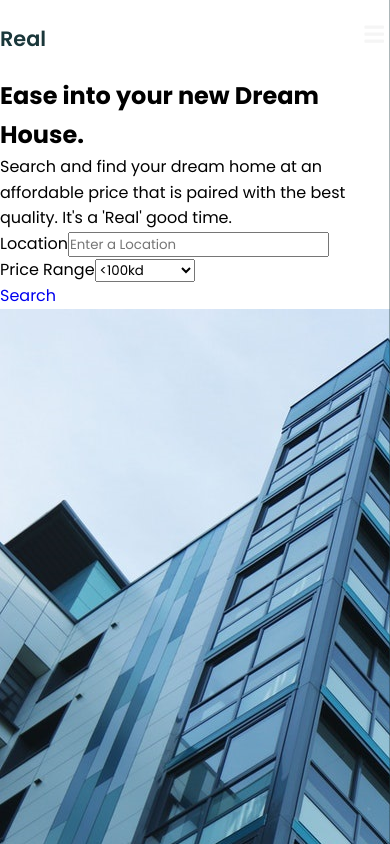
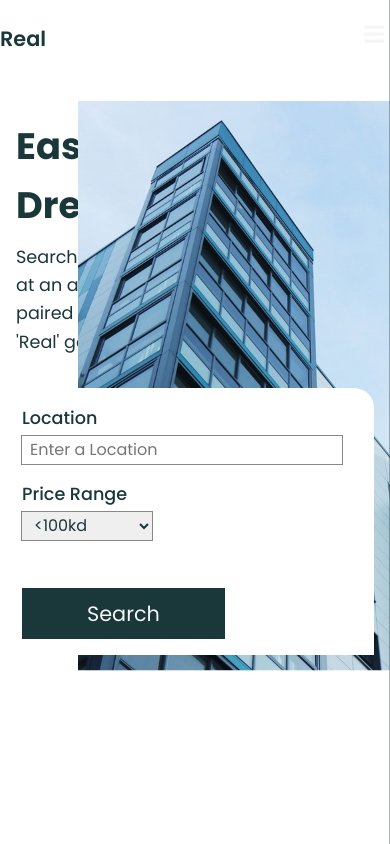
Before and after one commit to matthewricklefs/real-estate-swapi, a React (Create React App) app: page / in a window 390 px wide. Shown: the top 844 px of the page. Built offline with nearby package versions, Linux system fonts and the light colour scheme.

Commit message:
prepares responsive styles for Section1

```diff
--- a/src/components/Pages/Home/Sections/Section1.module.scss
+++ b/src/components/Pages/Home/Sections/Section1.module.scss
@@ -0,0 +1,274 @@
+.section_1 {
+	display: grid;
+	grid-template-columns: 70% 30%;
+	@media screen and (max-width: 768px) {
+		grid-template-columns: 60% 40%;
+	}
+
+	.Navbar {
+		grid-row: 1/2;
+		grid-column: 1/3;
+		position: relative;
+		z-index: 100;
+	}
+
+	.img {
+		grid-row: 1/3;
+		grid-column: 2/3;
+		background: url("../../../../assets/background.png");
+		background-size: cover;
+		transform: translateX(3rem);
+	}
+}
+
+.section_1_content {
+	position: relative;
+	margin-top: 3rem;
+	grid-row: 2/3;
+	grid-column: 1/3;
+	display: grid;
+	grid-template-columns: 30% 10% 60%;
+
+	@media screen and (max-width: 768px) {
+		grid-template-columns: 30% 30% 40%;
+	}
+
+	@media screen and (max-width: 550px) {
+		transform: translateY(-1.5rem);
+	}
+
+	.slogan {
+		position: relative;
+		z-index: 10;
+		width: 100%;
+		grid-row: 1/2;
+		grid-column: 1/3;
+		padding: 1rem;
+
+		@media screen and (max-width: 768px) {
+			background: rgba(255, 255, 255, 0.63);
+			grid-column: 1/4;
+		}
+
+		h1 {
+			color: var(--dark-green);
+			font-size: 3rem;
+			margin-bottom: 0.5rem;
+			width: 80%;
+			@media screen and (max-width: 1150px) {
+				font-size: 2.5rem;
+				width: 90%;
+			}
+			@media screen and (max-width: 875px) {
+				width: 100%;
+			}
+			@media screen and (max-width: 768px) {
+				font-size: 3rem;
+			}
+			@media screen and (max-width: 425px) {
+				font-size: 2.3rem;
+			}
+		}
+
+		p {
+			color: var(--gray);
+			width: 70%;
+			font-size: 1.3rem;
+			margin-bottom: 0.5rem;
+			height: max-content;
+			@media screen and (max-width: 1150px) {
+				font-size: 1rem;
+				width: 75%;
+			}
+			@media screen and (max-width: 875px) {
+				width: 85%;
+			}
+			@media screen and (max-width: 768px) {
+				font-size: 1.3rem;
+				color: var(--dark-green);
+			}
+			@media screen and (max-width: 425px) {
+				font-size: 1.1rem;
+			}
+		}
+	}
+
+	.search_container {
+		position: relative;
+		z-index: 10;
+		display: flex;
+		align-items: center;
+		gap: 1rem;
+		border: 1px solid rgba(216, 216, 216, 0.56);
+		width: max-content;
+		background: white;
+		margin-top: 2rem;
+		padding-block: 1rem;
+		@media screen and (max-width: 1024px) {
+			gap: 8px;
+		}
+		@media screen and (max-width: 768px) {
+			border: none;
+			gap: 1rem;
+			padding-left: 6px;
+			padding-right: 2rem;
+			border-radius: 0px 20px 0px 0px;
+			display: flex;
+			flex-direction: column;
+			align-items: flex-start;
+		}
+		@media screen and (max-width: 430px) {
+			width: 100%;
+		}
+
+		& > * {
+			padding: 1rem;
+			@media screen and (max-width: 800px) {
+				padding: 0.8rem;
+			}
+			@media screen and (max-width: 768px) {
+				padding: 0rem;
+			}
+		}
+
+		.location_container,
+		.price_container {
+			position: relative;
+			display: flex;
+			flex-direction: column;
+			@media screen and (max-width: 768px) {
+				align-items: flex-start;
+			}
+
+			span {
+				color: var(--dark-green);
+				font-weight: 500;
+				font-size: 1.1rem;
+				height: 2rem;
+			}
+
+			input {
+				border: none;
+				outline: 1px solid var(--gray);
+				padding: 0.2rem 0.5rem;
+				font-size: 1rem;
+				color: var(--dark-green);
+				width: 300px;
+				height: 28px;
+				@media screen and (max-width: 430px) {
+					width: 100%;
+				}
+			}
+
+			select {
+				border: none;
+				outline: 1px solid var(--gray);
+				padding: 0.2rem 0.5rem;
+				width: 120px;
+				height: 28px;
+				font-size: 1rem;
+				color: var(--dark-green);
+				@media screen and (max-width: 430px) {
+					width: 100%;
+				}
+				option {
+					color: var(--dark-green);
+				}
+			}
+		}
+
+		.location_container:after {
+			position: absolute;
+			content: "";
+			background: rgba(216, 216, 216, 0.56);
+			padding-top: 4rem;
+			padding-right: 1px;
+			right: -6px;
+			top: 50%;
+			transform: translateY(-50%);
+			@media screen and (max-width: 768px) {
+				display: none;
+			}
+		}
+
+		.price_container {
+			@media screen and (max-width: 768px) {
+				align-self: flex-start;
+			}
+		}
+
+		.btn_search {
+			display: flex;
+			border: none;
+			outline: none;
+			background: var(--dark-green);
+			transform: translateY(0.35rem);
+			margin-right: 1rem;
+			padding: 0;
+			@media screen and (max-width: 768px) {
+				transform: translateY(0);
+				margin-right: 0rem;
+				margin-top: 2rem;
+			}
+			a {
+				padding: 0.5rem 1.5rem;
+				font-size: 1.3rem;
+				color: whitesmoke;
+				border: 1px solid transparent;
+				align-self: center;
+				transition: all ease-in-out 300ms;
+				@media screen and (max-width: 768px) {
+					padding: 0.5rem 4rem;
+				}
+
+				&:hover {
+					background: white;
+					border-color: var(--dark-green);
+					color: var(--dark-green);
+				}
+			}
+		}
+	}
+
+	.slogan_image {
+		grid-column: 3/4;
+		grid-row: 1/2;
+		transform: translateX(0);
+
+		@media screen and (max-width: 768px) {
+			position: absolute;
+			top: 0;
+			right: 0;
+		}
+
+		@media screen and (max-width: 550px) {
+			right: -20%;
+			width: 100%;
+			height: 100%;
+			grid-column: unset;
+		}
+
+		img {
+			width: 700px;
+			height: 600px;
+			object-fit: cover;
+			@media screen and (max-width: 1150px) {
+				width: 600px;
+				height: 500px;
+			}
+			@media screen and (max-width: 875px) {
+				width: 400px;
+				height: 500px;
+			}
+			@media screen and (max-width: 768px) {
+				width: 400px;
+				height: 550px;
+			}
+
+			@media screen and (max-width: 550px) {
+				width: 100%;
+				height: 100%;
+			}
+		}
+	}
+}
```
